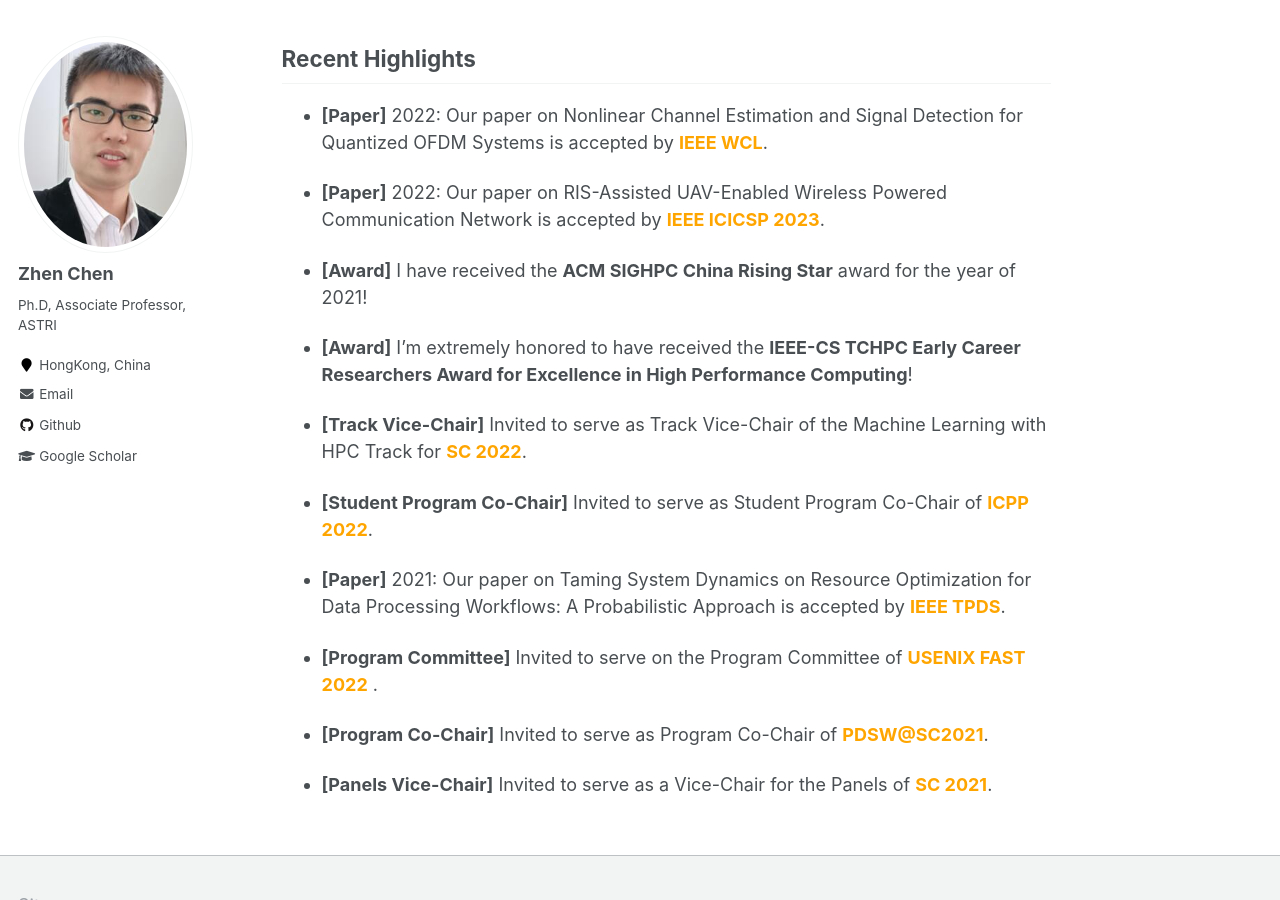
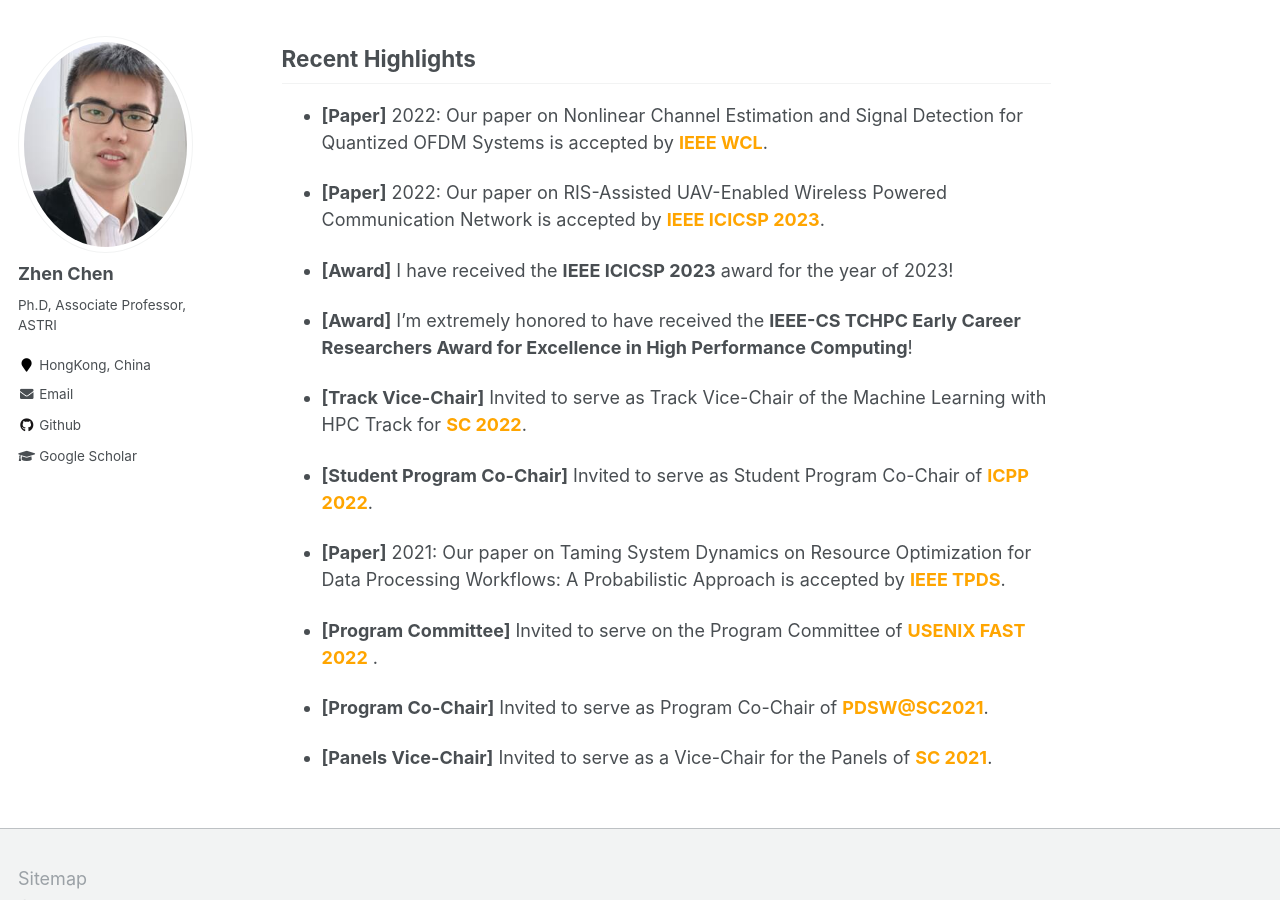
Before and after one commit to baile035/chenz_CV, a Jekyll site: the page built from _pages/about.md, in a window 1280 px wide and 900 px high, scrolled down 963 px. Built offline with Jekyll 4.4.1, drawn with Linux system fonts in a browser that asks for light colours.

Commit message:
about.md

```diff
--- a/_pages/about.md
+++ b/_pages/about.md
@@ -47,7 +47,7 @@ Recent Highlights
 
 * **[Paper]** 2022: Our paper on RIS-Assisted UAV-Enabled Wireless Powered Communication Network is accepted by **<font color=orange>IEEE ICICSP 2023</font>**.
 
-* **[Award]** I have received the **ACM SIGHPC China Rising Star** award for the year of 2021!
+* **[Award]** I have received the **IEEE ICICSP 2023** award for the year of 2023!
 
 * **[Award]** I'm extremely honored to have received the **IEEE-CS TCHPC Early Career Researchers Award for Excellence in High Performance Computing**!
 
```
